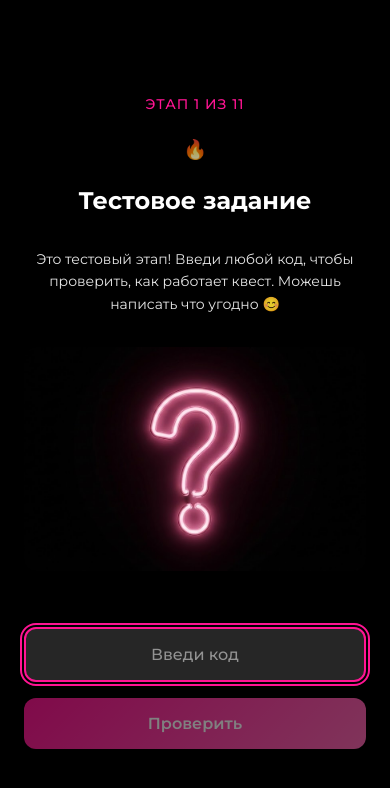
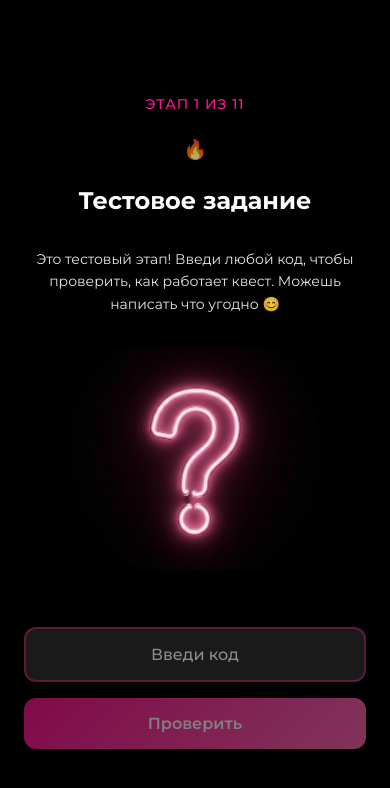
Before and after one commit to MarketerKA/some_hehe, a React (Vite) app: page / in a window 390 px wide. Both pictures are taken after a click on the button "Начать квест". Shown: the top 788 px of the page. Built offline with nearby package versions, Linux system fonts and the light colour scheme.

Commit message:
Fix mobile input focus issue

```diff
--- a/src/components/CodeInput/CodeInput.tsx
+++ b/src/components/CodeInput/CodeInput.tsx
@@ -16,14 +16,13 @@ const CodeInput = ({ onSubmit, isValidating, error, stepNumber }: CodeInputProps
   const [showError, setShowError] = useState(false);
   const inputRef = useRef<HTMLInputElement>(null);
 
-  useEffect(() => {
-    // Autofocus on mount
-    inputRef.current?.focus();
-  }, []);
-
-  // Clear input when step changes
+  // Clear input when step changes and remove focus
   useEffect(() => {
     setCode('');
+    // Remove focus from input on mobile
+    if (inputRef.current) {
+      inputRef.current.blur();
+    }
   }, [stepNumber]);
 
   useEffect(() => {
@@ -39,6 +38,11 @@ const CodeInput = ({ onSubmit, isValidating, error, stepNumber }: CodeInputProps
 
     if (!code.trim()) {
       return;
+    }
+
+    // Remove focus from input before submitting
+    if (inputRef.current) {
+      inputRef.current.blur();
     }
 
     onSubmit(code);
```
